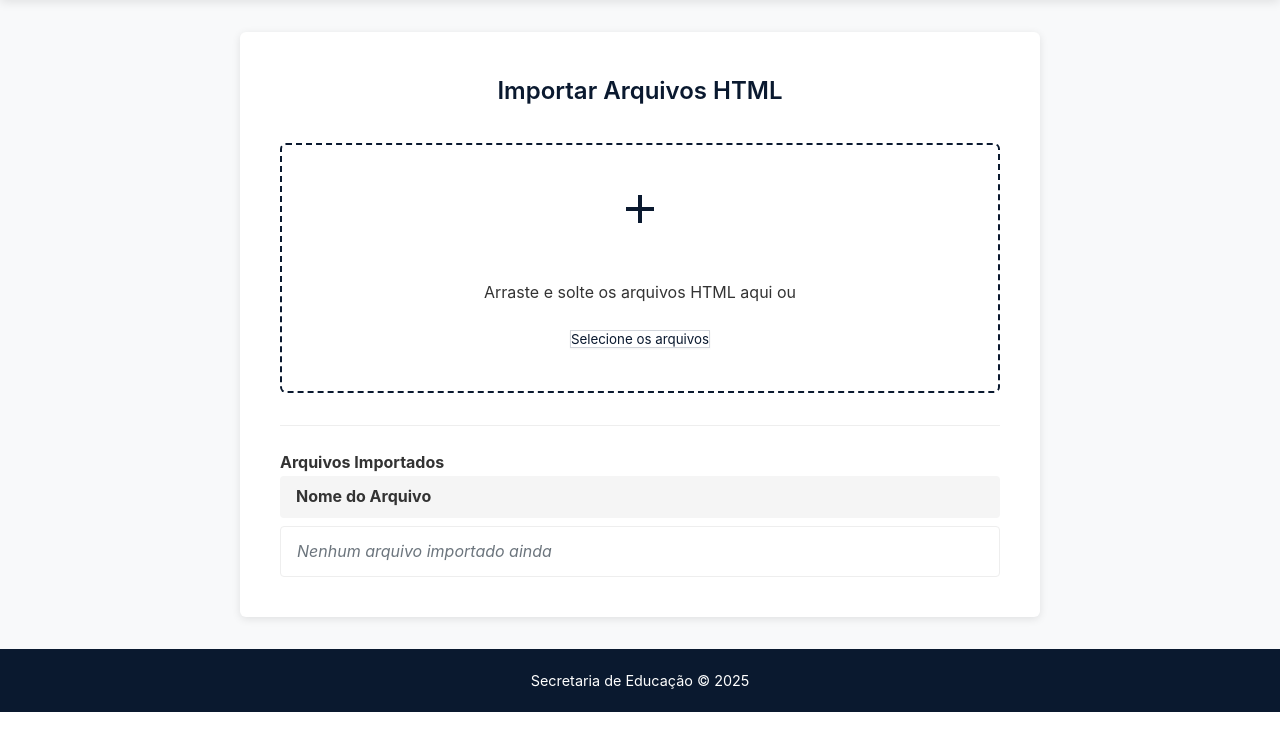
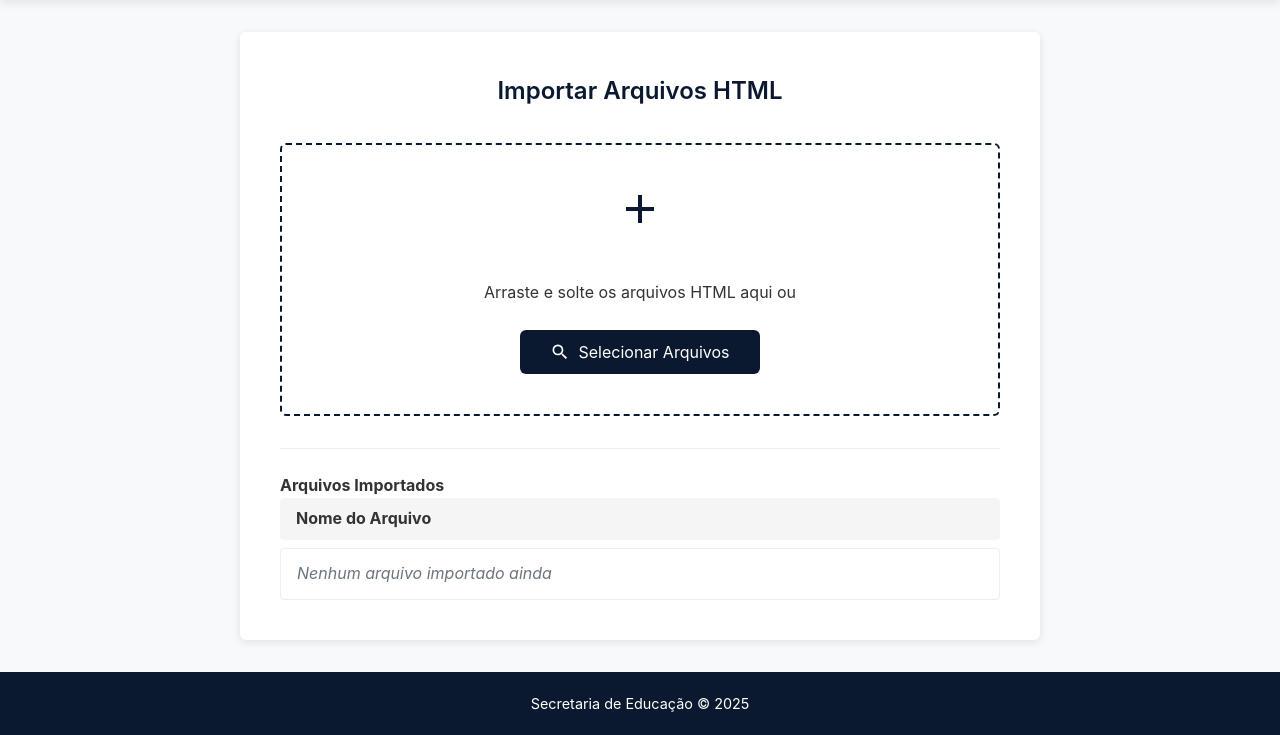
Before and after one commit to Guilherme5412/Paestro, a Flask app: page /importar in a window 1280 px wide. Shown: the part 193-928 px from the top of the page. Before the commit the page ends 905 px from the top, so only its background shows below. Run offline with Flask 3, Linux system fonts and the light colour scheme.

Commit message:
Botão selecionar arquivos

```diff
--- a/static/css/importar.css
+++ b/static/css/importar.css
@@ -47,6 +47,29 @@
 
 #browse-btn {
     margin-top: 1.5rem;
+    min-width: 240px; /* Larger width */
+    padding: 0.75rem 1.5rem;
+    display: inline-flex;
+    align-items: center;
+    justify-content: center;
+    gap: 0.5rem;
+    background-color: var(--primary-color);
+    color: white;
+    border: none;
+    border-radius: var(--border-radius);
+    cursor: pointer;
+    transition: var(--transition);
+    font-size: 1rem;
+}
+
+#browse-btn:hover {
+    background-color: #0d2347;
+    transform: translateY(-1px);
+}
+
+#browse-btn .btn-icon {
+    width: 20px;
+    height: 20px;
 }
 
 #file-info {
--- a/templates/importar.html
+++ b/templates/importar.html
@@ -28,7 +28,12 @@
                     </svg>
                 </div>
                 <p>Arraste e solte os arquivos HTML aqui ou</p>
-                <button id="browse-btn" class="btn-secondary">Selecione os arquivos</button>
+                <button id="browse-btn" class="btn-action">
+                    <svg class="btn-icon" viewBox="0 0 24 24" width="20" height="20">
+                        <path fill="currentColor" d="M9.5,3A6.5,6.5 0 0,1 16,9.5C16,11.11 15.41,12.59 14.44,13.73L14.71,14H15.5L20.5,19L19,20.5L14,15.5V14.71L13.73,14.44C12.59,15.41 11.11,16 9.5,16A6.5,6.5 0 0,1 3,9.5A6.5,6.5 0 0,1 9.5,3M9.5,5C7,5 5,7 5,9.5C5,12 7,14 9.5,14C12,14 14,12 14,9.5C14,7 12,5 9.5,5Z" />
+                    </svg>
+                    Selecionar Arquivos
+                </button>
             </div>
 
             <!-- Lista de arquivos importados -->
```
